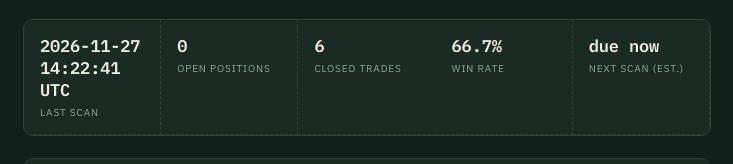
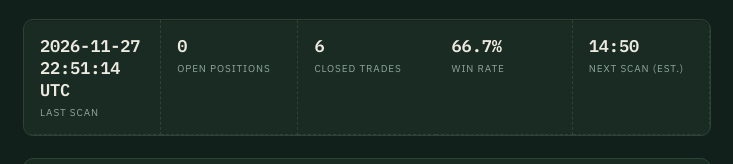
Before and after one commit to Albertson256323/ict-desk, a plain HTML site: page docs/index.html in a window 1280 px wide. Shown: the part 167-331 px from the top of the page, 273-1006 px from the left. Drawn offline with Linux system fonts and the light colour scheme.

Commit message:
Scan update 2026-11-27 22:51 UTC

```diff
--- a/docs/index.html
+++ b/docs/index.html
@@ -149,7 +149,7 @@
     <div class="stat-strip">
 
         <div class="stat-tile">
-            <span class="stat-value">2026-11-27 14:22:41 UTC</span>
+            <span class="stat-value">2026-11-27 22:51:14 UTC</span>
             <span class="stat-label">LAST SCAN</span>
         </div>
 
@@ -300,7 +300,7 @@
 
     <script>
     (function() {
-        var lastScan = new Date("2026-11-27T14:22:41Z");
+        var lastScan = new Date("2026-11-27T22:51:14Z");
         var intervalMs = 15 * 60 * 1000;
         var el = document.getElementById('countdown');
         if (!el || isNaN(lastScan.getTime())) return;
```
